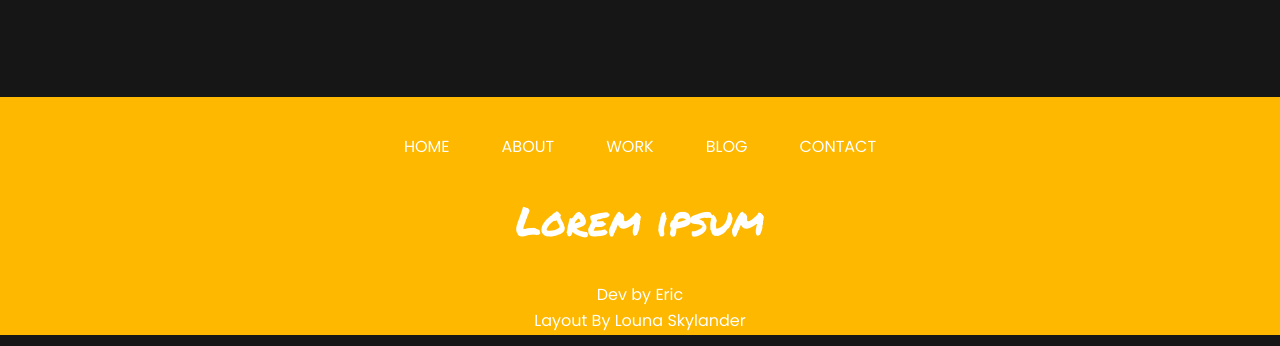
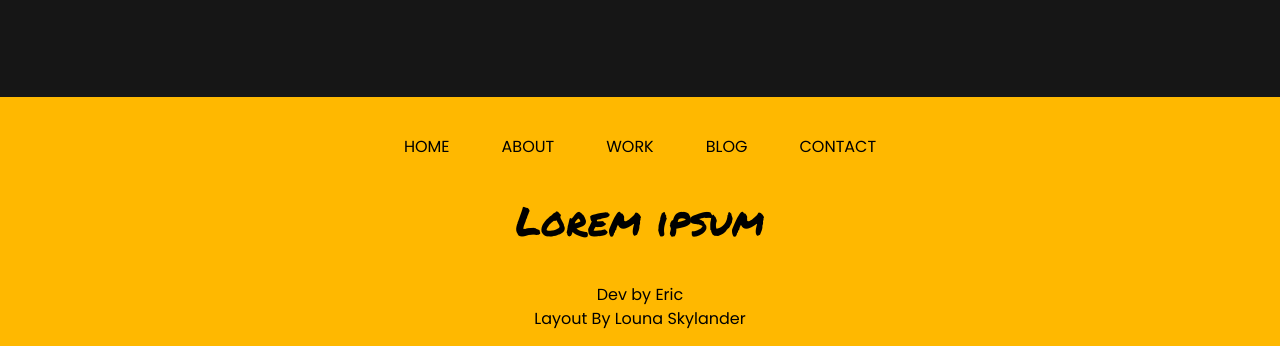
Before and after one commit to ericrq/Layout-Louna-Skylander, a plain HTML site: page index.html in a window 1280 px wide. Shown: the part 2926-3272 px from the top of the page. Drawn offline with nearby package versions, Linux system fonts and the light colour scheme.

Commit message:
Initial commit

```diff
--- a/css/style.css
+++ b/css/style.css
@@ -288,21 +288,27 @@ footer nav li {
   margin-top: 30px;
   margin: 30px 10px 0 10px;
 }
-footer p {
+
+footer nav p {
   margin: 0;
-  padding-bottom: 2px;
 }
 
-footer h1 {
+footer nav p:last-child {
+  padding-bottom: 15px;
+}
+
+footer nav h1 {
   padding: 30px 0 30px 0;
 }
-footer p a {
+
+footer nav p a {
   text-decoration: none;
 }
 
 footer p a:hover {
   text-decoration: underline;
 }
+
 /* media query */
 @media (max-width: 992px) {
   /* Contact */
--- a/index.html
+++ b/index.html
@@ -654,26 +654,26 @@
             <nav>
                 <ul class="nav justify-content-center d-flex">
                     <li class="nav-item">
-                        <a class="nav-link active text-white poppins text-uppercase" aria-current="page"
+                        <a class="nav-link active text-black poppins text-uppercase" aria-current="page"
                             href="#Home">Home</a>
                     </li>
                     <li class="nav-item">
-                        <a class="nav-link text-white poppins text-uppercase" href="#About">About</a>
+                        <a class="nav-link text-black poppins text-uppercase" href="#About">About</a>
                     </li>
                     <li class="nav-item">
-                        <a class="nav-link text-white poppins text-uppercase" href="#Work">Work</a>
+                        <a class="nav-link text-black poppins text-uppercase" href="#Work">Work</a>
                     </li>
                     <li class="nav-item">
-                        <a class="nav-link text-white poppins text-uppercase" href="#Blog">Blog</a>
+                        <a class="nav-link text-black poppins text-uppercase" href="#Blog">Blog</a>
                     </li>
                     <li class="nav-item">
-                        <a class="nav-link text-white poppins text-uppercase" href="#Contact">Contact</a>
+                        <a class="nav-link text-black poppins text-uppercase" href="#Contact">Contact</a>
                     </li>
                 </ul>
-                <h1 class="text-white text-center permanent-marker">Lorem ipsum</h1>
-                <p class="text-white text-center poppins">Dev by <a class="text-white" href="https://github.com/ericrq"
+                <h1 class="text-black text-center permanent-marker">Lorem ipsum</h1>
+                <p class="text-black text-center poppins">Dev by <a class="text-black" href="https://github.com/ericrq"
                         target="_blank">Eric</a></p>
-                <p class="text-white text-center poppins">Layout By <a class="text-white"
+                <p class="text-black text-center poppins">Layout By <a class="text-black"
                         href="https://www.figma.com/community/file/1100769865627589687" target="_blank">Louna
                         Skylander</a></p>
             </nav>
```
